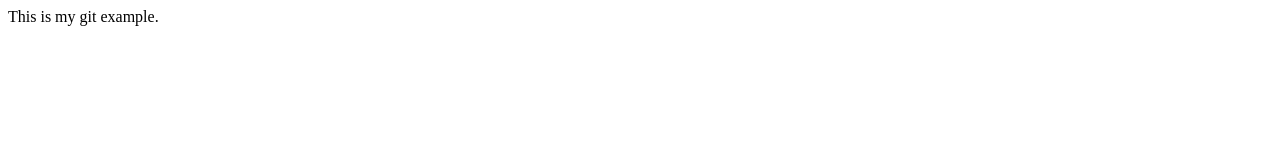
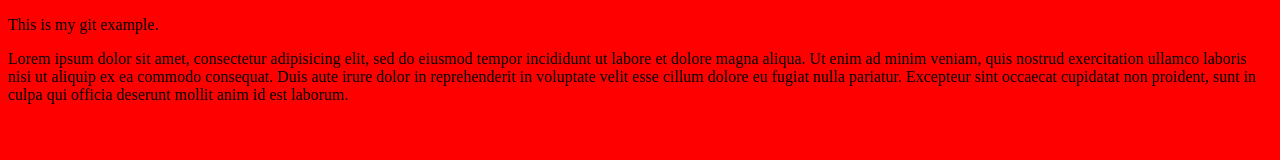
Before and after one commit to coledavidson103/gitexample, a plain HTML site: page index.html in a window 1280 px wide. Drawn offline with Linux system fonts and the light colour scheme.

Commit message:
added some style

```diff
--- /dev/null
+++ b/css/style.css
@@ -0,0 +1,3 @@
+body {
+	background-color: red;
+}
--- a/index.html
+++ b/index.html
@@ -2,8 +2,15 @@
 <html>
 <head>
 	<title></title>
+	<link rel="stylesheet" type="text/css" href="css/style.css">
 </head>
 <body>
-This is my git example.
+<p>This is my git example.</p>
+<p>Lorem ipsum dolor sit amet, consectetur adipisicing elit, sed do eiusmod
+tempor incididunt ut labore et dolore magna aliqua. Ut enim ad minim veniam,
+quis nostrud exercitation ullamco laboris nisi ut aliquip ex ea commodo
+consequat. Duis aute irure dolor in reprehenderit in voluptate velit esse
+cillum dolore eu fugiat nulla pariatur. Excepteur sint occaecat cupidatat non
+proident, sunt in culpa qui officia deserunt mollit anim id est laborum.</p>
 </body>
 </html>
```
Also changed, not shown: 1 other file.
